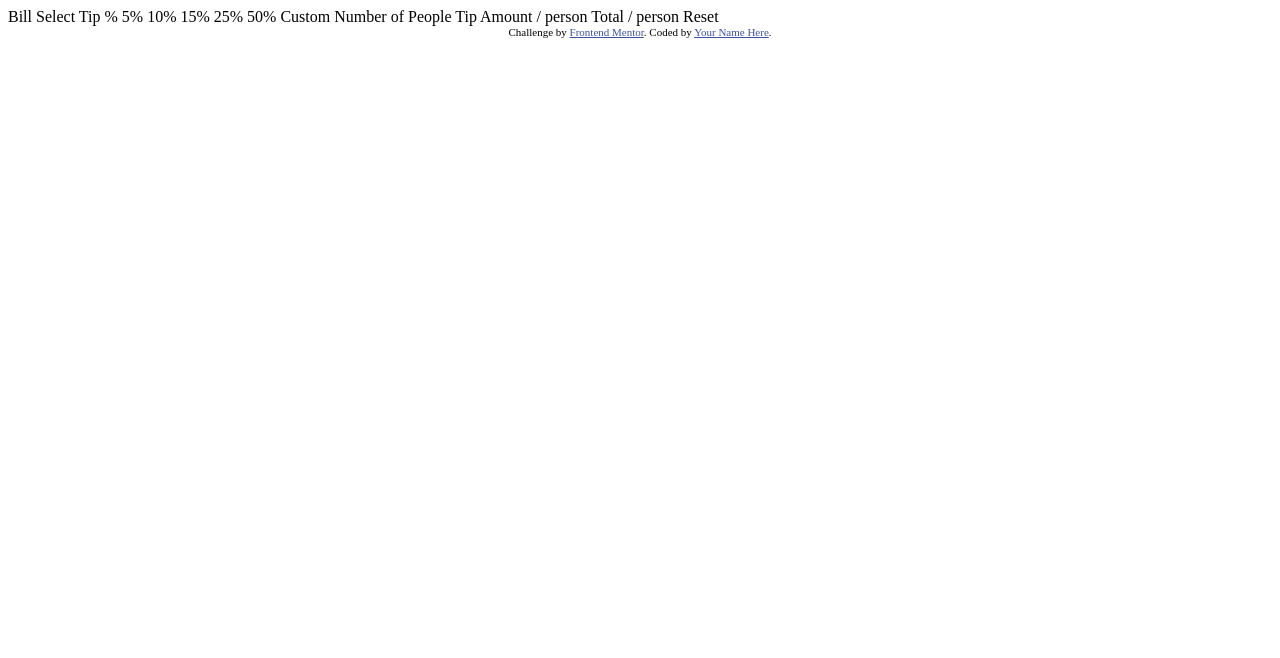
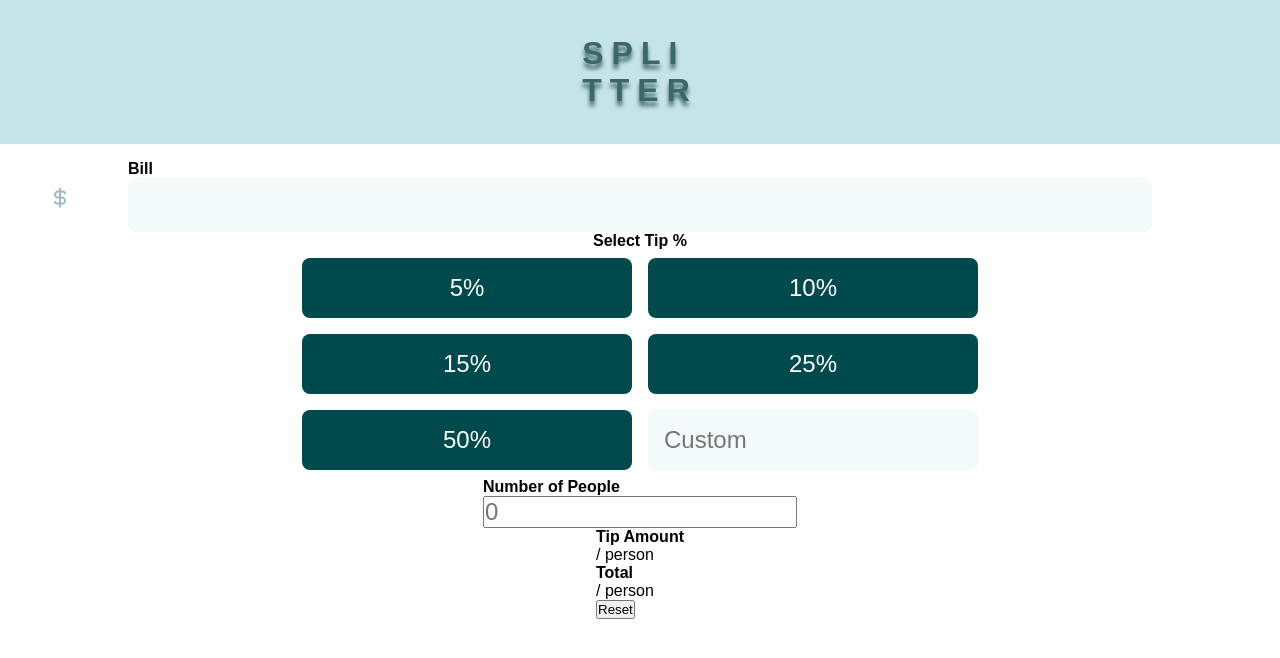
Before and after one commit to johngeigerdev/frontendmentor_tipcalculator, a plain HTML site: page index.html in a window 1280 px wide. Drawn offline with nearby package versions, Linux system fonts and the light colour scheme.

Commit message:
second commit

```diff
--- a/index.html
+++ b/index.html
@@ -5,40 +5,67 @@
   <meta name="viewport" content="width=device-width, initial-scale=1.0"> <!-- displays site properly based on user's device -->
 
   <link rel="icon" type="image/png" sizes="32x32" href="./images/favicon-32x32.png">
+  <link rel="stylesheet" href="style.css">
+  <link rel="stylesheet" href="https://unicons.iconscout.com/release/v4.0.0/css/line.css">
+  <link rel="preconnect" href="https://fonts.googleapis.com">
+<link rel="preconnect" href="https://fonts.gstatic.com" crossorigin>
+<link
+  href="https://fonts.googleapis.com/css2?family=Poppins:wght@400;500;600;700&display=swap"
+  rel="stylesheet">
+<title>Tip calculator app</title>
 
-  <title>Frontend Mentor | Tip calculator app</title>
-
-  <!-- Feel free to remove these styles or customise in your own stylesheet 👍 -->
-  <style>
-    .attribution { font-size: 11px; text-align: center; }
-    .attribution a { color: hsl(228, 45%, 44%); }
-  </style>
 </head>
 <body>
+  <div class="header-container">
+    <h1 class="header">Spli &NewLine; tter</h1>
+  </div>
 
-  Bill
+  <div class="background-container">
+    <div class="content-container">
+      <div class="bill-input">
+        <h2>Bill</h2>
+        <i class="uil uil-dollar-alt" id="bill-symbol"></i>
+        <input>
+      </div>
 
-  Select Tip %
-  5%
-  10%
-  15%
-  25%
-  50%
-  Custom
+      <h2>Select Tip %</h2>
+      <div class="select-tips">
+        <a class="tip-btn">5%</a>
+        <a class="tip-btn">10%</a>
+        <a class="tip-btn">15%</a>
+        <a class="tip-btn">25%</a>
+        <a class="tip-btn">50%</a>
+        <a class="tip-btn" id="custom-tip"><input placeholder="Custom"></a>
+      </div>
 
-  Number of People
+      <div>
+        <h2>Number of People</h2>
+        <input placeholder="0">
+      </div>
 
-  Tip Amount
-  / person
+      <div>
+        <div>
+          <h2>Tip Amount</h2>
+          / person
+        </div>
 
-  Total
-  / person
+        <div>
+          <h2>Total</h2>
+          <p>/ person</p>
+        </div>
 
-  Reset
 
-  <div class="attribution">
-    Challenge by <a href="https://www.frontendmentor.io?ref=challenge" target="_blank">Frontend Mentor</a>.
-    Coded by <a href="#">Your Name Here</a>.
+        <button>
+          Reset
+        </button>
+      </div>
+    </div>
   </div>
+  <script src="https://cdnjs.cloudflare.com/ajax/libs/font-awesome/6.0.0-beta3/js/all.min.js"
+          integrity="sha512-fzff82+8pzHnwA1mQ0dzz9/E0B+ZRizq08yZfya66INZBz86qKTCt9MLU0NCNIgaMJCgeyhujhasnFUsYMsi0Q=="
+          crossorigin="anonymous"
+          referrerpolicy="no-referrer">
+  </script>
+  <script src="app.js"></script>
 </body>
 </html>
--- /dev/null
+++ b/style.css
@@ -0,0 +1,159 @@
+:root {
+    /*========== Colors ==========*/
+    --very-dark-cyan: hsl(183, 100%, 15%);
+    --dark-grayish-cyan: hsl(186, 14%, 43%);
+    --dark-grayish-cyan: hsl(184, 14%, 56%);
+    --light-grayish-cyan: hsl(185, 41%, 84%);
+    --lighter-grayish-cyan: hsl(189, 41%, 97%);
+    --white: hsl(0, 0%, 100%);
+
+    /*========== Font and typography ==========*/
+    --body-font: "Space Mono", sans-serif;
+
+    /* .5rem = 8px, 1rem = 16px, 1.5rem = 24px ... */
+    --h1-font-size: 2rem;
+    --h2-font-size: 1rem;
+    --input-med: 1.5rem;
+    --input-lg: 2rem;
+
+    /*========== Font weight ==========*/
+    --font-medium: 500;
+    --font-semi-bold: 600;
+
+    /*========== Margins Bottom ==========*/
+    --mb-0-25: .25rem;
+    --mb-0-5: .5rem;
+    --mb-0-75: .75rem;
+    --mb-1: 1rem;
+    --mb-1-5: 1.5rem;
+    --mb-2: 2rem;
+    --mb-2-5: 2.5rem;
+    --mb-3: 3rem;
+}
+* {
+    margin: 0;
+    padding: 0;
+    box-sizing: border-box
+}
+body {
+    background-color: var(--light-grayish-cyan);
+    min-height: 100vh;
+    font-family: var(--body-font)
+}
+h2 {
+    font-size: var(--h2-font-size)
+}
+a {
+    color: hsl(228, 45%, 44%);
+}
+.header-container{
+    height: 18vh;
+    display: flex;
+    justify-content: center;
+    align-items: center;
+}
+.header {
+    font-size: var(--h1-font-size);
+    color: #3D6666;
+    white-space: pre-line;
+    letter-spacing: 0.5rem;
+    text-transform: uppercase;
+}
+h1{
+    /* offset-x | offset-y | blur-radius | color */
+    text-shadow: 0px 5px 4px;
+}
+.background-container {
+    box-sizing: border-box;
+    min-height: 100vh;
+    min-width: 100vw;
+    background-color: #fff;
+}
+.content-container{
+ width: 100vw;
+ display: flex;
+ flex-direction: column;
+ align-items: center;
+ padding: 1rem;
+}
+input {
+    width: 100%;
+    font-size: 1.5rem;
+    color: #00474B;
+    text-align: left;
+}
+.bill-input input{
+    width: 80vw;
+    padding: 1rem;
+    background-color: var(--lighter-grayish-cyan);
+    border: none;
+    border-radius: 0.5rem;
+    font-size: 1.2rem;
+    color: #9EBBBD;
+    text-align: right;
+}
+#bill-symbol{
+    position: absolute;
+    left: 3rem;
+    top: 11.5rem;
+    font-size: 1.5rem;
+    color: #9EBBBD;
+}
+.select-tips{
+    cursor: pointer;
+    display: flex;
+    flex-wrap: wrap;
+    justify-content: center;
+}
+.tip-btn {
+    box-sizing: border-box;
+    padding: 1rem;
+    background-color: var(--very-dark-cyan);
+    font-size: var(--input-med);
+    color: white;
+    width: 40%;
+    margin: 0.5rem;
+    text-align: center;
+    border-radius: 0.5rem;
+}
+.select-tips > a > input{
+    display: flex;
+    justify-content: center;
+    align-items: center;
+    background-color: transparent;
+    border: none;
+}
+#custom-tip {
+    box-sizing: border-box;
+    background-color: var(--lighter-grayish-cyan);
+
+}
+.tip-btn:active{
+    background-color: #26C2AE;
+}
+
+
+
+
+
+
+
+
+/* tablets  */
+@media screen and (min-width: 375px) {
+
+}
+
+
+/* Desktops and laptops ----------- */
+@media only screen  and (min-width : 1224px) {
+    /* Styles */
+    }
+
+/* Large screens ----------- */
+@media only screen  and (min-width : 1824px) {
+    /* Styles */
+    }
+@media screen and (min-width: 1440px) {
+
+}
```
Also changed, not shown: app.js (added).
